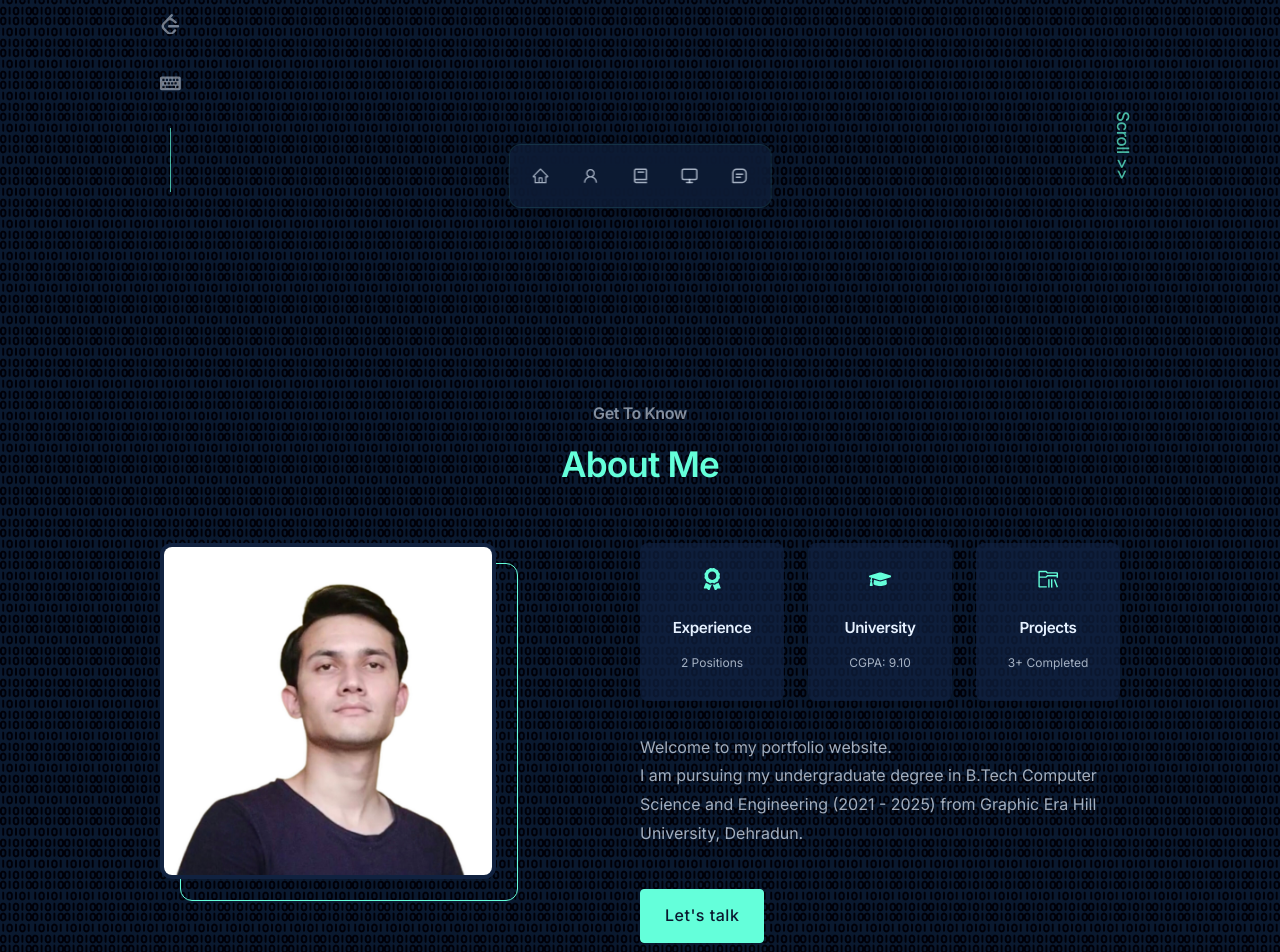
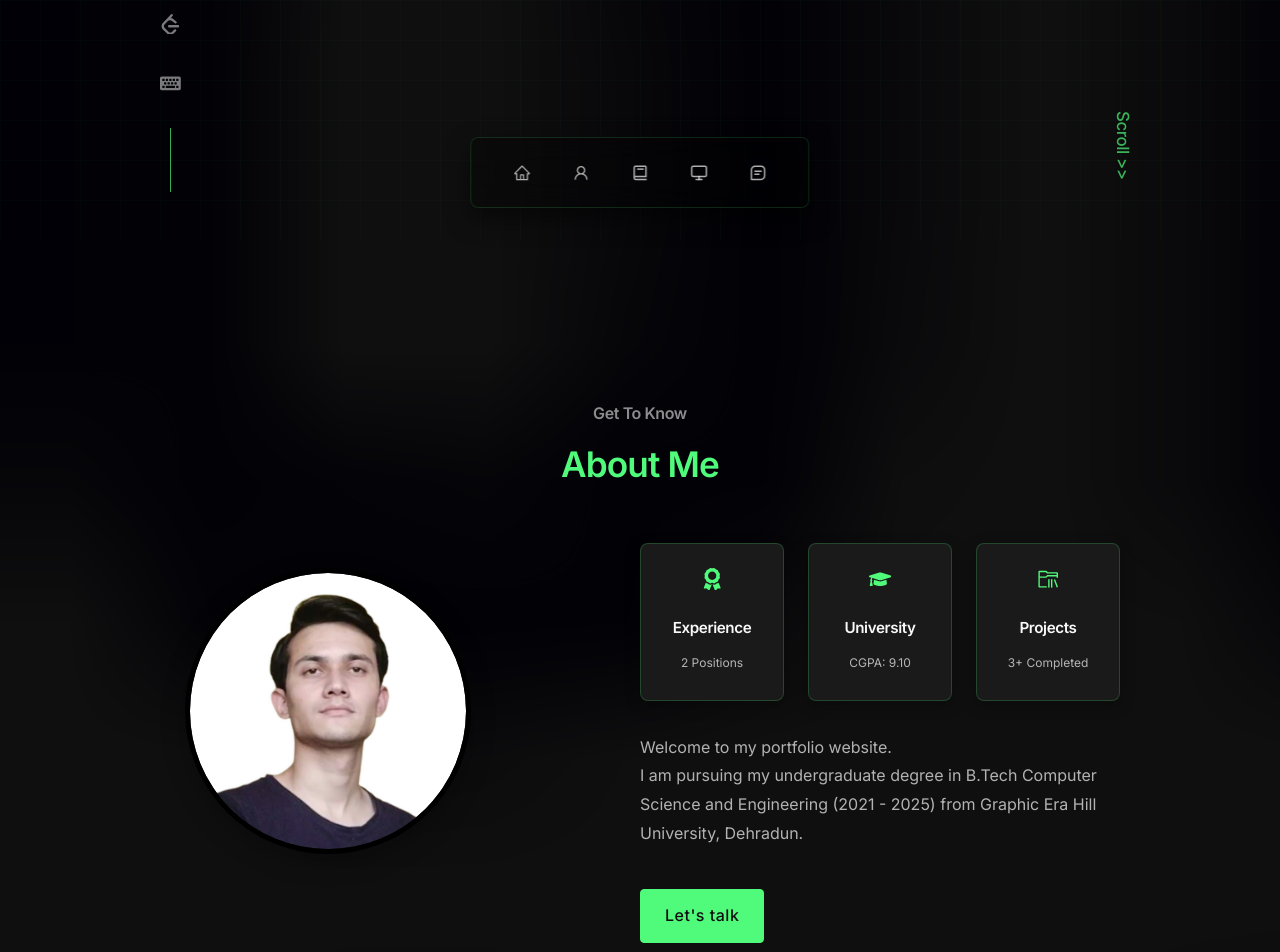
Before and after one commit to AbhishekRana21/AbhishekRana21.github.io, a React (Create React App) app: page / in a window 1280 px wide. Shown: the part 560-1512 px from the top of the page. Built offline with nearby package versions, Linux system fonts and the light colour scheme.

Commit message:
update website

```diff
--- a/src/components/about/about.css
+++ b/src/components/about/about.css
@@ -19,41 +19,29 @@
 .about__me{
     width: 100%;
     aspect-ratio: 1/1;
-    border-radius: 0.75rem;
-    background: linear-gradient(45deg, transparent, var(--color-bg-variant));
     display: grid;
     place-items: center;
     position: relative;
-    z-index: 1;
 }
 
 .about__me::before {
-    content: '';
-    position: absolute;
-    top: 20px;
-    left: 20px;
-    width: 100%;
-    height: 100%;
-    border: 1px solid var(--color-primary);
-    border-radius: 0.75rem;
-    z-index: -1;
-    transition: var(--transition);
-}
-
-.about__me:hover::before {
-    top: 15px;
-    left: 15px;
+    display: none;
 }
 
 .about__me-image{
-    border-radius: 0.75rem;
+    border-radius: 50%;
     overflow: hidden;
     transition: var(--transition);
-    border: 4px solid var(--color-bg-variant);
+    border: 5px solid black;
+    max-width: 85%;
+    box-shadow: 0 8px 25px rgba(0, 0, 0, 0.3);
 }
 
-.about__me-image:hover {
-    transform: scale(1.02);
+.about__me-image img {
+    border-radius: 50%;
+    width: 100%;
+    height: auto;
+    display: block;
 }
 
 .about__cards{
@@ -63,20 +51,21 @@
 }
 
 .about__card{
-    background: var(--color-card);
-    border: 1px solid transparent;
+    background: var(--color-bg-variant);
+    border: 1px solid rgba(80, 250, 123, 0.2);
     border-radius: 0.5rem;
     padding: 1.5rem;
     text-align: center;
     transition: var(--transition);
     backdrop-filter: blur(4px);
-    box-shadow: 0 4px 10px rgba(0, 0, 0, 0.1);
+    box-shadow: 0 4px 15px rgba(0, 0, 0, 0.3);
 }
 
 .about__card:hover{
-    background: rgba(17, 34, 64, 0.9);
-    border-color: var(--color-primary-variant);
-    transform: translateY(-5px);
+    background: rgba(26, 26, 26, 0.95);
+    border-color: var(--color-primary);
+    transform: translateY(-8px);
+    box-shadow: 0 10px 20px rgba(80, 250, 123, 0.15);
 }
 
 .about__icon{
--- a/src/components/header/header.css
+++ b/src/components/header/header.css
@@ -21,19 +21,16 @@ header::before {
     right: 0;
     bottom: 0;
     background-image:
-        linear-gradient(rgba(10, 25, 47, 0.9) 1px, transparent 1px),
-        linear-gradient(90deg, rgba(10, 25, 47, 0.9) 1px, transparent 1px);
+        linear-gradient(rgba(80, 250, 123, 0.1) 1px, transparent 1px),
+        linear-gradient(90deg, rgba(80, 250, 123, 0.1) 1px, transparent 1px);
     background-size: 40px 40px;
-    opacity: 0.15;
+    opacity: 0.2;
     z-index: 0;
 }
 
 /* Glowing accent for header */
 header h1 {
-    background: linear-gradient(90deg, var(--color-white) 0%, var(--color-primary) 100%);
-    background-clip: text;
-    -webkit-background-clip: text;
-    -webkit-text-fill-color: transparent;
+    color: var(--color-white); /* Using white color instead of gradient */
     display: inline-block;
     position: relative;
     margin-bottom: 0.5rem;
--- a/src/components/nav/nav.css
+++ b/src/components/nav/nav.css
@@ -1,68 +1,35 @@
-nav{
-    background: rgba(17, 34, 64, 0.6);
+nav {
+    background: rgba(0, 0, 0, 0.3);
+    backdrop-filter: blur(15px);
     width: max-content;
     display: block;
-    padding: 0.6rem;
+    padding: 0.7rem 1.7rem;
     z-index: 2;
     position: fixed;
     left: 50%;
     transform: translateX(-50%);
     bottom: 2rem;
     display: flex;
-    gap: 0.4rem;
-    border-radius: 0.75rem;
-    backdrop-filter: blur(15px);
-    border: 1px solid rgba(100, 255, 218, 0.1);
-    box-shadow: 0 4px 20px rgba(0, 0, 0, 0.2);
-    transition: var(--transition);
+    gap: 0.8rem;
+    border-radius: 0.5rem; /* Changed from 3rem to 0.5rem to make it rectangular */
+    box-shadow: 0 10px 25px rgba(0, 0, 0, 0.5);
+    border: 1px solid rgba(80, 250, 123, 0.15);
 }
 
-nav:hover {
-    border-color: rgba(100, 255, 218, 0.3);
-}
-
-nav a{
+nav a {
     background: transparent;
-    padding: 0.8rem;
-    border-radius: 0.5rem;
+    padding: 0.9rem;
+    border-radius: 50%;
     display: flex;
     color: var(--color-light);
     font-size: 1.1rem;
-    transition: var(--transition);
-    position: relative;
 }
 
-nav a::after {
-    content: '';
-    position: absolute;
-    width: 0;
-    height: 2px;
-    background: var(--color-primary);
-    bottom: 0;
-    left: 50%;
-    transform: translateX(-50%);
-    transition: var(--transition);
-    opacity: 0;
+nav a:hover {
+    background: rgba(0, 0, 0, 0.3);
 }
 
 nav a.active {
-    color: var(--color-primary);
+    background: var(--color-primary);
+    color: var(--color-bg);
 }
-
-nav a.active::after {
-    width: 60%;
-    opacity: 1;
-}
-
-/* ================= MEDIA QUERIES (LARGE DEVICES) ================== */
-@media screen and (min-width: 1025px){
-    nav a:hover{
-        color: var(--color-primary);
-        transform: translateY(-3px);
-    }
-
-    nav a:hover::after {
-        width: 60%;
-        opacity: 1;
-    }
-}
--- a/src/components/portfolio/portfolio.css
+++ b/src/components/portfolio/portfolio.css
@@ -19,22 +19,23 @@
 }
 
 .portfolio__item{
-    background: var(--color-card);
+    background: rgba(15, 15, 15, 0.8);
     padding: 1.2rem;
     border-radius: 0.75rem;
-    border: 1px solid rgba(100, 255, 218, 0.1);
+    border: 1px solid rgba(80, 250, 123, 0.1);
     transition: var(--transition);
     position: relative;
     overflow: hidden;
-    box-shadow: 0 4px 15px rgba(0, 0, 0, 0.15);
+    box-shadow: 0 8px 20px rgba(0, 0, 0, 0.25);
     display: flex;
     flex-direction: column;
+    backdrop-filter: blur(8px);
 }
 
 .portfolio__item:hover{
-    transform: translateY(-5px);
-    border-color: var(--color-primary-variant);
-    box-shadow: 0 8px 20px rgba(0, 0, 0, 0.2);
+    transform: translateY(-8px);
+    border-color: var(--color-primary);
+    box-shadow: 0 15px 30px rgba(0, 0, 0, 0.3), 0 0 15px rgba(80, 250, 123, 0.2);
 }
 
 .portfolio__item-image{
@@ -80,13 +81,14 @@
 }
 
 .tech-tag {
-    background: rgba(17, 34, 64, 0.8);
+    background: rgba(15, 15, 15, 0.7);
     color: var(--color-primary);
     padding: 0.2rem 0.6rem;
     border-radius: 0.25rem;
     font-size: 0.7rem;
     font-weight: 500;
     letter-spacing: 0.5px;
+    border: 1px solid rgba(80, 250, 123, 0.15);
 }
 
 /* ================= MEDIA QUERIES (MEDIUM DEVICES) ================== */
--- a/src/index.css
+++ b/src/index.css
@@ -11,14 +11,14 @@
 }
 
 :root{
-    --color-bg: #0a192f;
-    --color-bg-variant: #112240;
-    --color-primary: #64ffda;
-    --color-primary-variant: rgba(100, 255, 218, 0.7);
-    --color-white: #e6f1ff;
-    --color-light: rgba(230, 241, 255, 0.7);
-    --color-dark: #020c1b;
-    --color-card: rgba(17, 34, 64, 0.7);
+    --color-bg: #0f0f0f; /* Darker background for a sleeker look */
+    --color-bg-variant: #1a1a1a; /* Slightly lighter than bg for contrast */
+    --color-primary: #50fa7b; /* Changed to a vibrant green */
+    --color-primary-variant: rgba(80, 250, 123, 0.7); /* Transparent version of green */
+    --color-white: #f8f8f8; /* Off-white for text */
+    --color-light: rgba(248, 248, 248, 0.7); /* Transparent version of white */
+    --color-dark: #070707; /* Very dark shade */
+    --color-card: rgba(30, 30, 30, 0.7); /* Card background */
 
     --transition: all 300ms cubic-bezier(0.4, 0, 0.2, 1);
 
@@ -41,7 +41,8 @@ body{
     color: var(--color-white);
     line-height: 1.7;
     background-image: url(../src/assets/img/bg-texture.png);
-    background-blend-mode: multiply;
+    background-blend-mode: overlay; /* Changed from multiply for better contrast */
+    background-size: cover;
 }
 
 /* =============== GENERAL STYLES ================ */
```
Also changed, not shown: src/assets/img/me-about.png.
